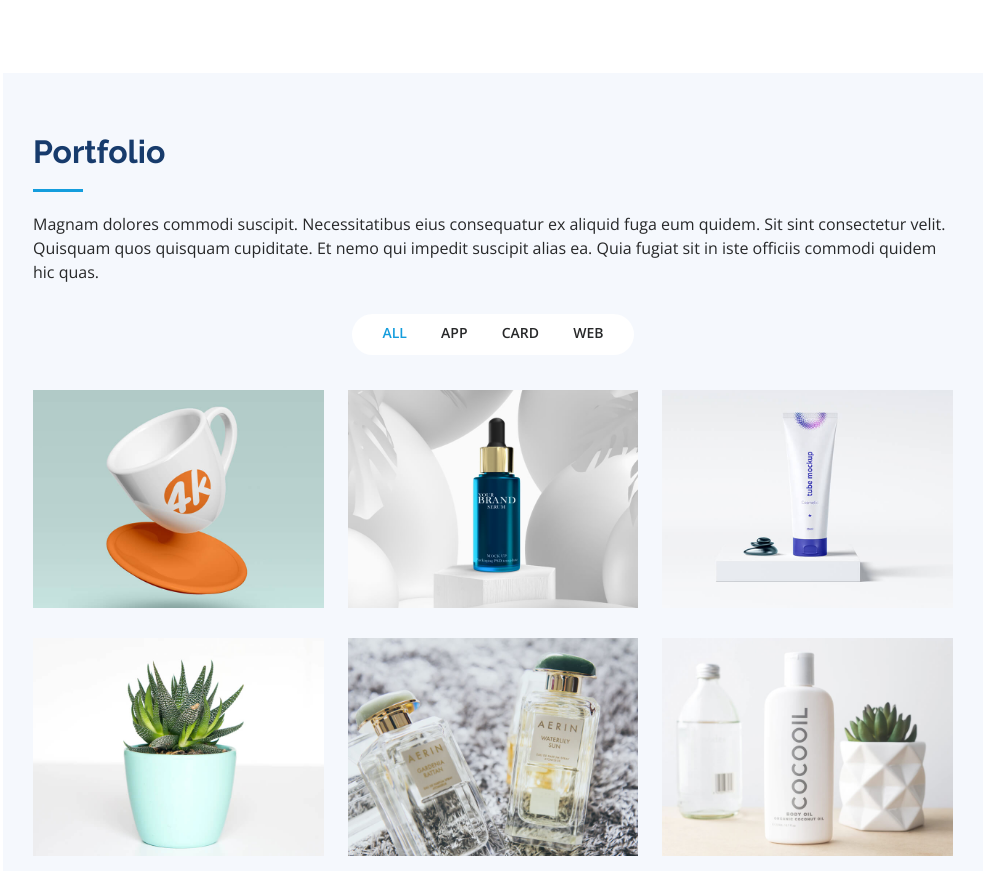
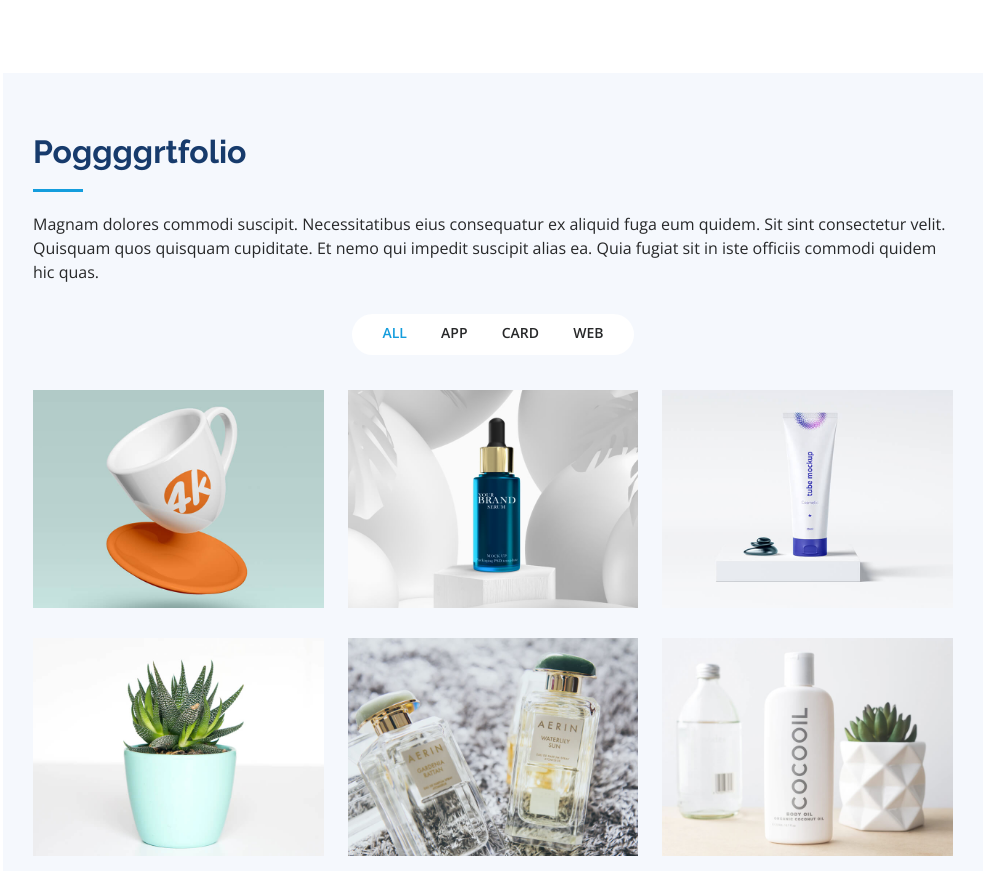
Before and after one commit to dev-moazam/testing3, a plain HTML site: page index.html in a window 1280 px wide. Shown: the part 3522-4393 px from the top of the page, without its empty margins (297-1280 px from the left). Drawn offline with nearby package versions, Linux system fonts and the light colour scheme; a web font is replaced by a local one.

Commit message:
textchange

```diff
--- a/index.html
+++ b/index.html
@@ -360,7 +360,7 @@
       <div class="container">
 
         <div class="section-title">
-          <h2>Portfolio</h2>
+          <h2>Poggggrtfolio</h2>
           <p>Magnam dolores commodi suscipit. Necessitatibus eius consequatur ex aliquid fuga eum quidem. Sit sint
             consectetur velit. Quisquam quos quisquam cupiditate. Et nemo qui impedit suscipit alias ea. Quia fugiat sit
             in iste officiis commodi quidem hic quas.</p>
```
